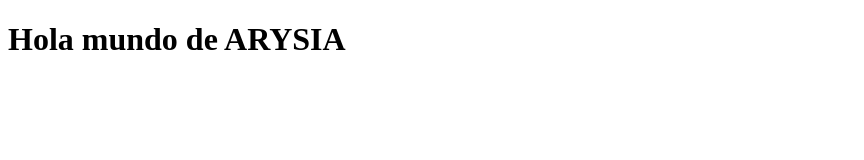
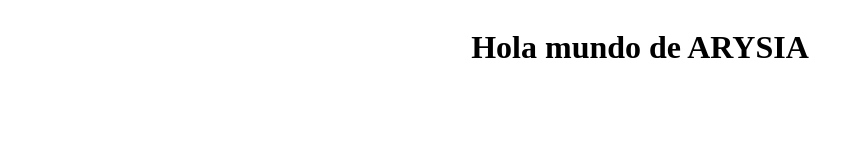
Before and after one commit to nermmotion/GRUPO-ARYSIA, a plain HTML site: page index.html in a window 1280 px wide. Shown: the whole page, without its empty margins (0-864 px from the left). Drawn offline with Linux system fonts and the light colour scheme.

Commit message:
Css agregado

```diff
--- /dev/null
+++ b/css/style.css
@@ -0,0 +1,7 @@
+
+body {
+    display: flex;
+    flex-direction: column;
+    align-items: center;
+    justify-content: center;
+}
--- a/index.html
+++ b/index.html
@@ -4,6 +4,7 @@
     <meta charset="UTF-8">
     <meta http-equiv="X-UA-Compatible" content="IE=edge">
     <meta name="viewport" content="width=device-width, initial-scale=1.0">
+    <link rel="stylesheet" href="/css/style.css">
     <title>Grupo ARYSIA</title>
 </head>
 <body>
```
